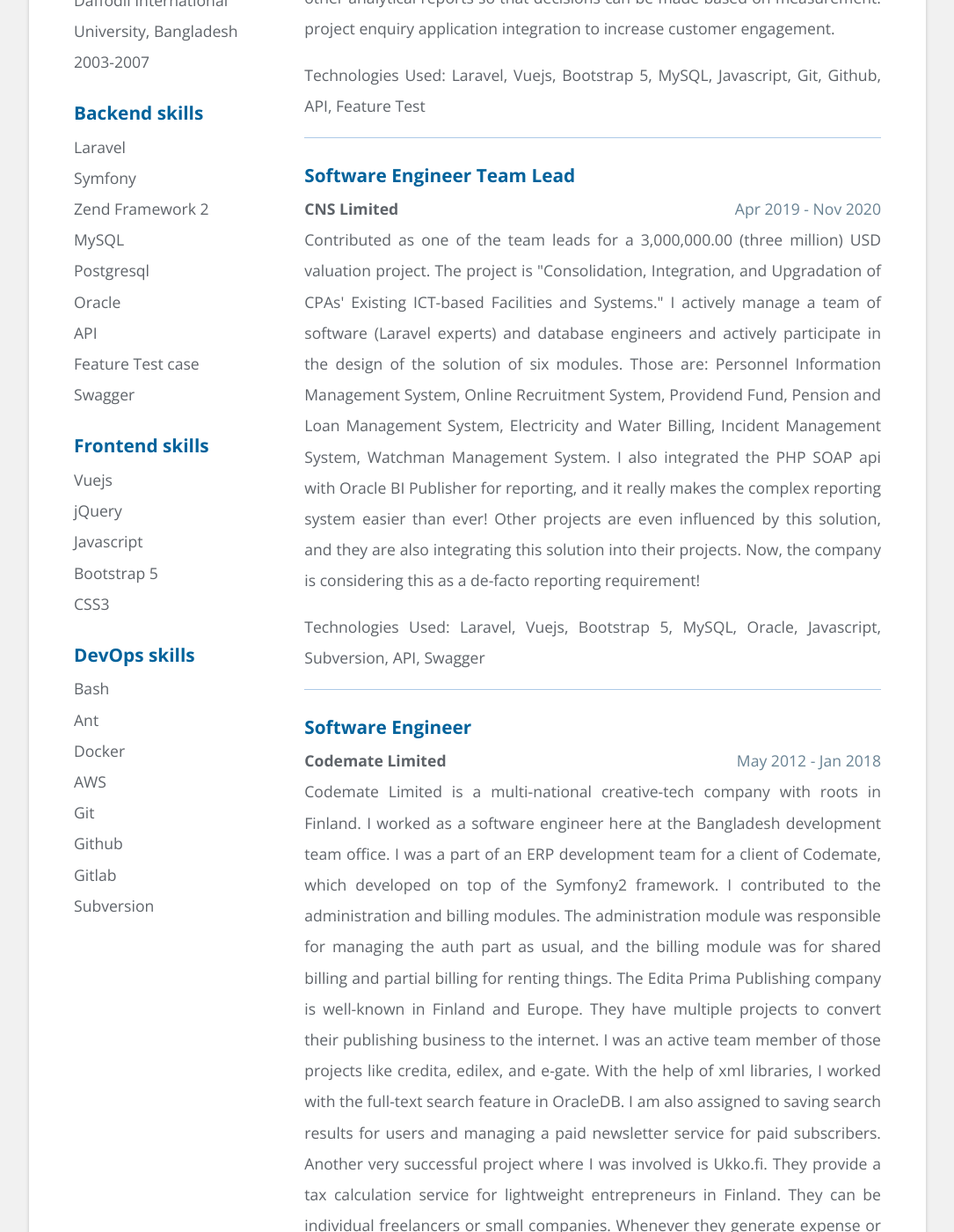
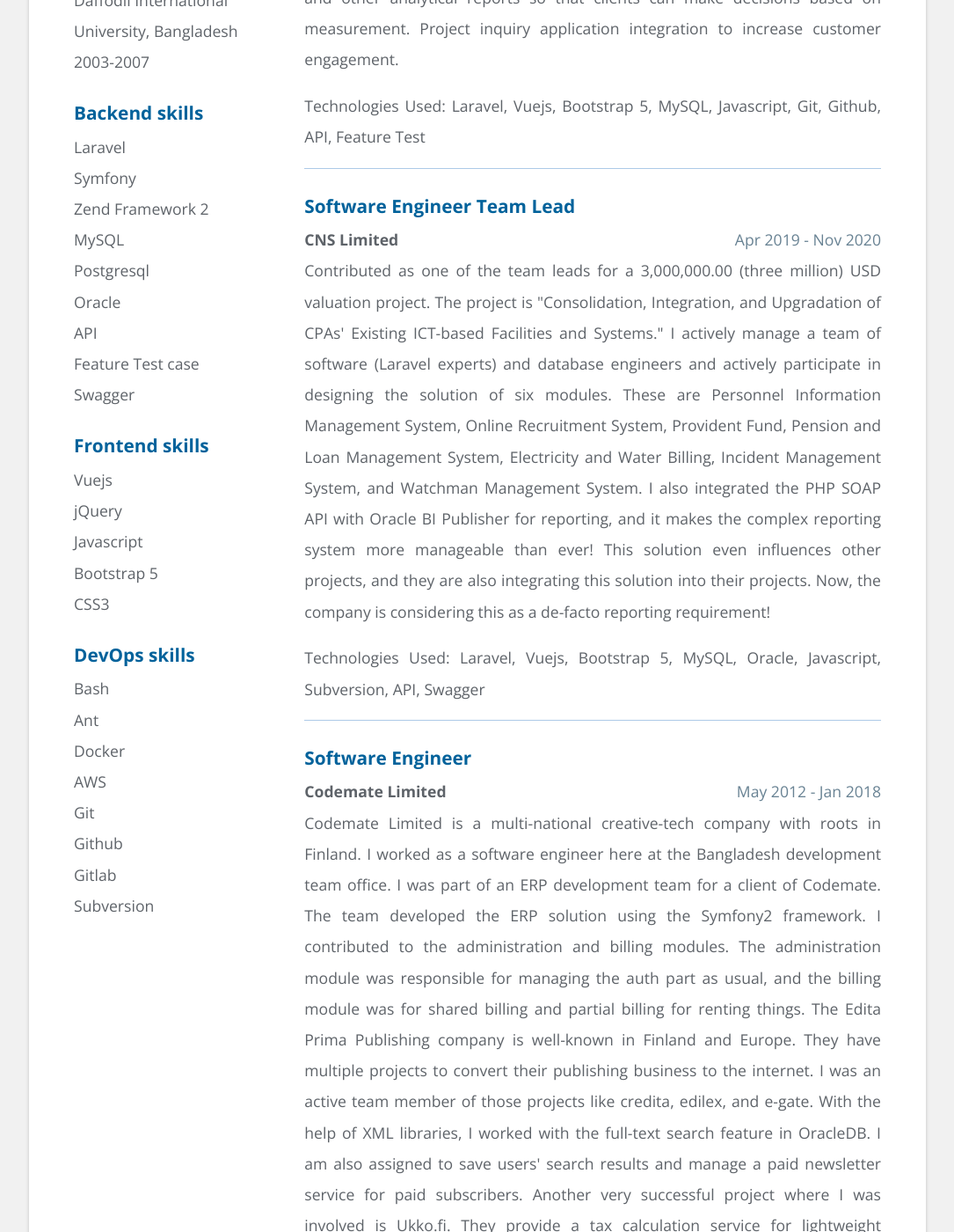
Before and after one commit to codeperl/resume, a Jekyll site: the page built from index.html, in a window 1280 px wide and 1400 px high, scrolled down 719 px. Shown: the whole window at 88% size, without its empty margins (97-1182 px from the left). Built offline with Jekyll 4.4.1, drawn with Linux system fonts in a browser that asks for light colours; some of the changed text lies outside the part shown.

Commit message:
FIxing grammar using grammarly!

```diff
--- a/_data/data.yml
+++ b/_data/data.yml
@@ -87,7 +87,7 @@ experience:
     time: Dec 2020-Present
     company: Data Driven Website
     details: |
-      I created a CMS based on the Laravel framework to serve not only common CMS features, but also a performant and scalable solution for corporate branding. Batteries included: database-driven SEO tools based on schema.org. Endless depth for categories, sub-categories, and menus, with submenus. Asset management system integration for CMS. Based on measurement of business growth, GTM integration to measure audience attachment, conversion, and other analytical reports so that decisions can be made based on measurement. project enquiry application integration to increase customer engagement.
+      I created a CMS based on the Laravel framework to serve standard CMS features and a performant and scalable solution for corporate branding. Batteries included: database-driven SEO tools based on schema.org. Endless depth for categories, sub-categories, and menus with submenus. Asset management system integration for CMS. Based on the measurement of business growth, GTM integration measures audience attachment, conversion, and other analytical reports so that clients can make decisions based on measurement. Project inquiry application integration to increase customer engagement.
     technologies_used: |
       Laravel, Vuejs, Bootstrap 5, MySQL, Javascript, Git, Github, API, Feature Test
 
@@ -95,7 +95,7 @@ experience:
     time: Apr 2019 - Nov 2020
     company: CNS Limited
     details: |
-      Contributed as one of the team leads for a 3,000,000.00 (three million) USD valuation project. The project is "Consolidation, Integration, and Upgradation of CPAs' Existing ICT-based Facilities and Systems." I actively manage a team of software (Laravel experts) and database engineers and actively participate in the design of the solution of six modules. Those are: Personnel Information Management System, Online Recruitment System, Providend Fund, Pension and Loan Management System, Electricity and Water Billing, Incident Management System, Watchman Management System. I also integrated the PHP SOAP api with Oracle BI Publisher for reporting, and it really makes the complex reporting system easier than ever! Other projects are even influenced by this solution, and they are also integrating this solution into their projects. Now, the company is considering this as a de-facto reporting requirement!
+      Contributed as one of the team leads for a 3,000,000.00 (three million) USD valuation project. The project is "Consolidation, Integration, and Upgradation of CPAs' Existing ICT-based Facilities and Systems." I actively manage a team of software (Laravel experts) and database engineers and actively participate in designing the solution of six modules. These are Personnel Information Management System, Online Recruitment System, Provident Fund, Pension and Loan Management System, Electricity and Water Billing, Incident Management System, and Watchman Management System. I also integrated the PHP SOAP API with Oracle BI Publisher for reporting, and it makes the complex reporting system more manageable than ever! This solution even influences other projects, and they are also integrating this solution into their projects. Now, the company is considering this as a de-facto reporting requirement!
     technologies_used: |
       Laravel, Vuejs, Bootstrap 5, MySQL, Oracle, Javascript, Subversion, API, Swagger
 
@@ -104,9 +104,9 @@ experience:
     company: Codemate Limited
     details: |
       Codemate Limited is a multi-national creative-tech company with roots in Finland. I worked as a software engineer here at the Bangladesh development team office.
-      I was a part of an ERP development team for a client of Codemate, which developed on top of the Symfony2 framework. I contributed to the administration and billing modules. The administration module was responsible for managing the auth part as usual, and the billing module was for shared billing and partial billing for renting things.
-      The Edita Prima Publishing company is well-known in Finland and Europe. They have multiple projects to convert their publishing business to the internet. I was an active team member of those projects like credita, edilex, and e-gate. With the help of xml libraries, I worked with the full-text search feature in OracleDB. I am also assigned to saving search results for users and managing a paid newsletter service for paid subscribers.
-      Another very successful project where I was involved is Ukko.fi. They provide a tax calculation service for lightweight entrepreneurs in Finland. They can be individual freelancers or small companies. Whenever they generate expense or travel cost invoices for work, the application calculates the tax according to the country's law and based on the document the user submits. The idea was nice and effective for the business. But they come to us at the eleventh hour when the business seriously struggles to survive just because of their bad web application. We go through the system and suggest what we will do for their improvement based on priority. We also suggest they look at short-term and mid-term plans. Based on that, the long term can be decided later. They agree, and the result is that when we handover the project, they are not only a profitable business, they are also expanding their business in multiple countries, like Sweden, Russia, and Ethiopia!
+      I was part of an ERP development team for a client of Codemate. The team developed the ERP solution using the Symfony2 framework. I contributed to the administration and billing modules. The administration module was responsible for managing the auth part as usual, and the billing module was for shared billing and partial billing for renting things.
+      The Edita Prima Publishing company is well-known in Finland and Europe. They have multiple projects to convert their publishing business to the internet. I was an active team member of those projects like credita, edilex, and e-gate. With the help of XML libraries, I worked with the full-text search feature in OracleDB. I am also assigned to save users' search results and manage a paid newsletter service for paid subscribers.
+      Another very successful project where I was involved is Ukko.fi. They provide a tax calculation service for lightweight entrepreneurs in Finland. They can be individual freelancers or small companies. Whenever they generate expense or travel cost invoices for work, the application calculates the tax according to the country's law and based on the document the user submits. The idea was excellent and effective for the business. But the company seriously struggles to survive because of its lousy web application. We go through the system and suggest what we will do for their improvement based on priority. The result of the project is that they are expanding their business in multiple countries, like Sweden, Russia, and Ethiopia!
     technologies_used: |
       Symfony >=2, Zend Framework 1.8, Zend Framework 2, jQuery, Javascript, Zurb Foundation, Bootstrap, MySQL, ORACLE, Subversion, Git, Github, Bitbucket, Robot framework for test,
       Ant, Jenkins
@@ -132,7 +132,7 @@ projects:
       Project Qnquiry app mgmt., Asset Library mgmt., Unlimited depth Category mgmt.(drag&drop),
       Unlimited depth Menu Item mgmt.(drag&drop), Post mgmt., GTM mgmt., Sitemap generator.
     benefits: |
-      This is a custom Laravel-based CMS with scalability in mind. So, it may manage content efficiently and perform on shared and deticated hosting servers.
+      A custom Laravel-based CMS with scalability in mind. So, it may manage content efficiently and perform on shared and dedicated hosting servers.
 
   - title: Era Infotech Bd Limited - end to end IT Solution Provider
     link: https://www.erainfotechbd.com
@@ -142,7 +142,7 @@ projects:
     features: |
       Front-page mgmt., Cache mgmt., Page mgmt., Event mgmt., Asset Library mgmt., N-depth of Menu Item mgmt.
     benefits: |
-      Customer requirements were to brand their service with a custom-built CMS that has performant, scaling features with very specific requirements provided by them. It should have a very easy-to-use admin panel. Currently, they are happy with it and are asking for some more paid features.
+      Customer requirements were to brand their service with a custom-built CMS with performant, scaling features with precise requirements. It should have a very easy-to-use admin panel. Currently, they are happy with it and are asking for some more paid features.
 
   - title: Ukko.fi - Tax solution for lightweight Entreprenureship
     link: https://extra.ukko.fi
@@ -154,7 +154,7 @@ projects:
       Expence form re-write, Travel cost form, tax chart generation, pull tax according to tax chart,
       Fetch Expense and Travel cost information from documents using OCR service, Admin module bug fixes.
     benefits: |
-      The existing project was running in survival mode, and business was almost dying! However, after two years of development with us, it expands its business into 2-3 more countries and positions itself as a valuable client solution!
+      The existing project was running in survival mode, and business was almost dying! However, after two years of development with us, it has expanded its business into 2-3 more countries and positions itself as a valuable client solution!
 
   - title: Edilex(Project of Edita Prima) - Finland's leading legal information service for professionals
     link: https://www.edilex.fi
@@ -165,7 +165,7 @@ projects:
       Custom subscription based registration and paid newsletter service, full text search feature in Oracle
       RDBMS.
     benefits: |
-      This law-based subscription and newsletter selling system is more profitable than before.
+      This law-based subscription and newsletter selling system are more profitable than before.
 
   - title: Credita(Project of Edita Prima) - Public Procurement Solution for EU
     link: https://www.credita.fi
@@ -176,7 +176,7 @@ projects:
       Custom annotation feature integration based on Doctrine annotation classes; used for Dependency injection,
       Favorite procurement notice, Saved search, Manage different types of xml document in database.
     benefits: |
-      This is also another profit-making project from Edita Prima for EU procurement-based work.
+      Another profit-making project from Edita Prima for EU procurement-based work.
 
 why:
   detail: "Last but not the list, I am a professional with:"
@@ -206,14 +206,14 @@ pages:
     title: Credita(Project of Edita Prima) - Public Procurement Solution for EU
     link: https://www.credita.fi
     summary: |
-      The Edita Prima Publishing company is well-known in Finland and Europe. They have multiple projects to convert their publishing business to the internet. I was an active team member of those projects like credita, edilex, and e-gate. With the help of xml libraries, I worked with the full-text search feature in OracleDB. I am also assigned to saving search results for users and managing a paid newsletter service for paid subscribers.
+      The Edita Prima Publishing company is well-known in Finland and Europe. They have multiple projects to convert their publishing business to the internet. I was an active team member of those projects like credita, edilex, and e-gate. With the help of XML libraries, I worked with the full-text search feature in OracleDB. I am also assigned to save users' search results and manage a paid newsletter service for paid subscribers.
     detail: |
-      The Edita Prima Publishing company is well-known in Finland and Europe. They have multiple projects to convert their publishing business to the internet. I was an active team member of those projects like credita, edilex, and e-gate. With the help of xml libraries, I worked with the full-text search feature in OracleDB. I am also assigned to saving search results for users and managing a paid newsletter service for paid subscribers.
+      The Edita Prima Publishing company is well-known in Finland and Europe. They have multiple projects to convert their publishing business to the internet. I was an active team member of those projects like credita, edilex, and e-gate. With the help of XML libraries, I worked with the full-text search feature in OracleDB. I am also assigned to save users' search results and manage a paid newsletter service for paid subscribers.
 
   edilex:
     title: Edilex(Project of Edita Prima) - Finland's leading legal information service for professionals
     link: https://www.edilex.fi
     summary: |
-      The Edita Prima Publishing company is well-known in Finland and Europe. They have multiple projects to convert their publishing business to the internet. I was an active team member of those projects like credita, edilex, and e-gate. With the help of xml libraries, I worked with the full-text search feature in OracleDB. I am also assigned to saving search results for users and managing a paid newsletter service for paid subscribers.
+      The Edita Prima Publishing company is well-known in Finland and Europe. They have multiple projects to convert their publishing business to the internet. I was an active team member of those projects like credita, edilex, and e-gate. With the help of XML libraries, I worked with the full-text search feature in OracleDB. I am also assigned to save users' search results and manage a paid newsletter service for paid subscribers.
     detail: |
-      The Edita Prima Publishing company is well-known in Finland and Europe. They have multiple projects to convert their publishing business to the internet. I was an active team member of those projects like credita, edilex, and e-gate. With the help of xml libraries, I worked with the full-text search feature in OracleDB. I am also assigned to saving search results for users and managing a paid newsletter service for paid subscribers.
+      The Edita Prima Publishing company is well-known in Finland and Europe. They have multiple projects to convert their publishing business to the internet. I was an active team member of those projects like credita, edilex, and e-gate. With the help of XML libraries, I worked with the full-text search feature in OracleDB. I am also assigned to save users' search results and manage a paid newsletter service for paid subscribers.
```
